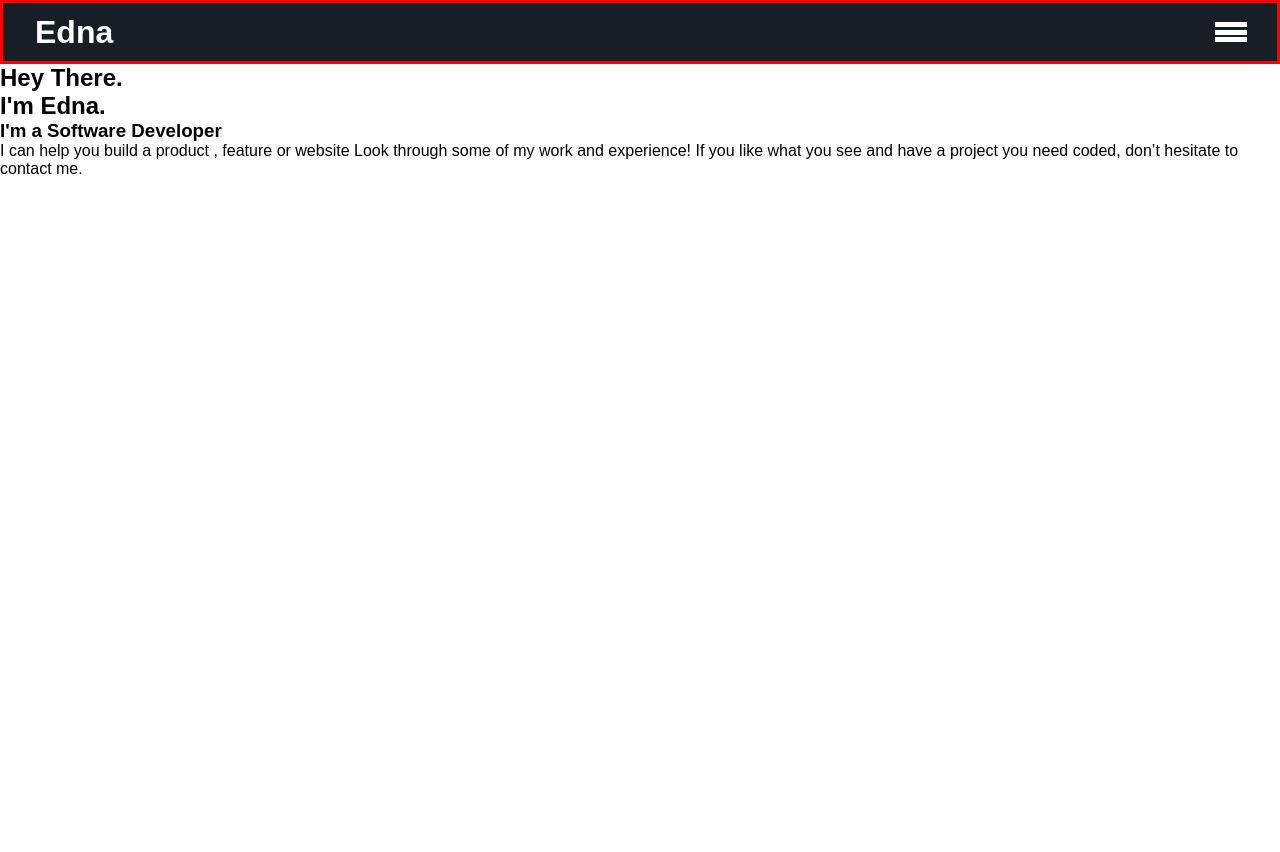
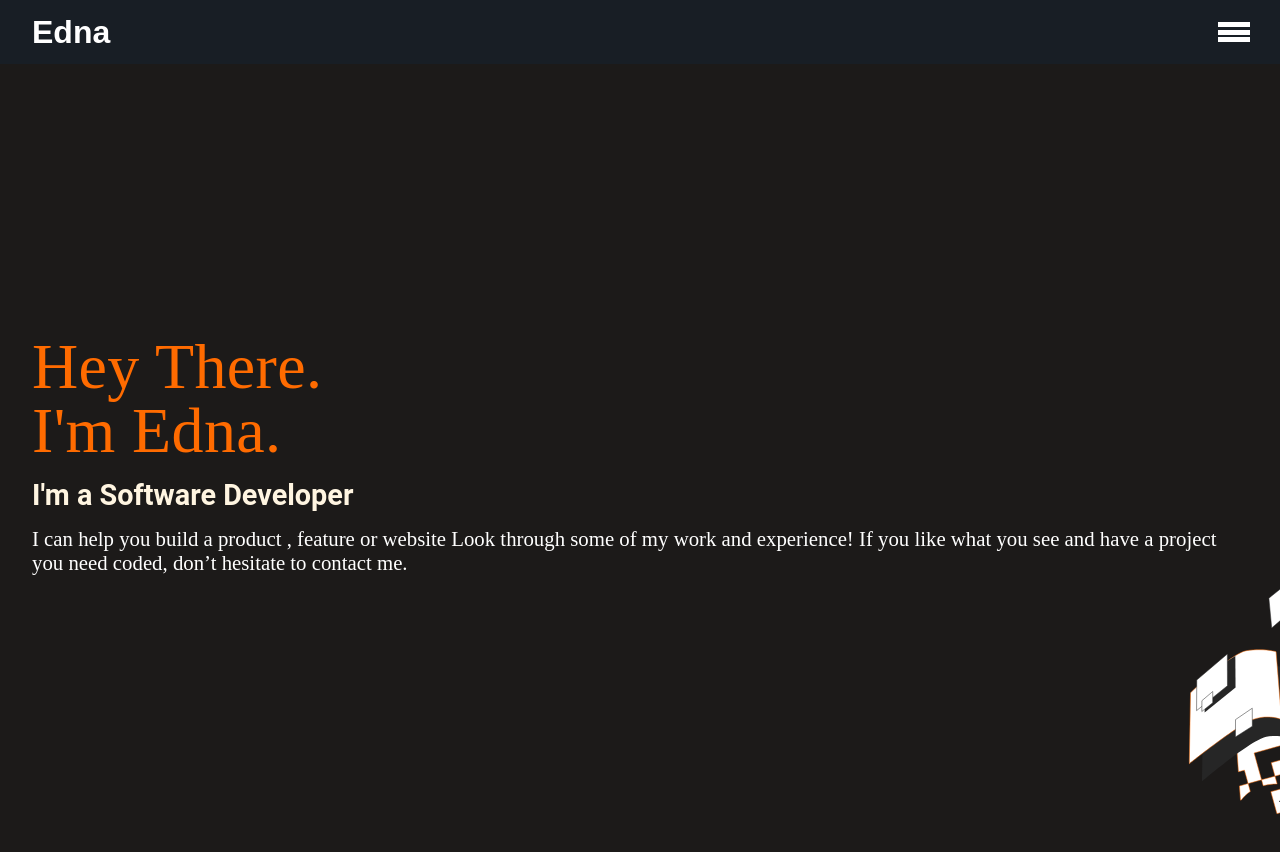
Before and after one commit to Edna-Codes/Portfolio-Project, a plain HTML site: page index.html in a window 1280 px wide. Before the commit the page ends 800 px from the top, so only its background shows below. Drawn offline with Linux system fonts and the light colour scheme.

Commit message:
Style homepage and add background image

```diff
--- a/style.css
+++ b/style.css
@@ -10,7 +10,10 @@
 body {
   font-family: Arial, Helvetica, sans-serif;
   overflow-x: hidden;
-  /* background: #1c1a19; */
+  background: #1c1a19 url(./images/Illustration.svg);
+  background-repeat: no-repeat;
+  background-position: right bottom;
+  background-size: auto;
 }
 
 .nav-header {
@@ -18,7 +21,6 @@ body {
   display: flex;
   justify-content: space-between;
   background: #181e25;
-  border: solid red;
   width: 100%;
   height: 4rem;
   color: #ffffff;
@@ -44,3 +46,70 @@ body {
   height: 5px;
   background-color: white;
 }
+
+.hero {
+  display: flex;
+  align-items: center;
+  justify-content: center;
+  text-align: start;
+  min-height: 100vh;
+}
+
+.hero-section {
+  display: flex;
+  flex-direction: column;
+  margin: 1rem;
+}
+
+.hero h1 {
+  color: #ff6b00;
+  font-size: 3.5rem;
+  padding-bottom: 1rem;
+  font-family: Crete Round;
+  font-size: 3.5rem;
+  font-weight: 400;
+  line-height: 4rem;
+  letter-spacing: 0.3700000047683716px;
+  text-align: left;
+  text-decoration-skip-ink: none;
+}
+
+.hero h3 {
+  color: #fff5e1;
+  font-size: 1.5rem;
+  padding-bottom: 1rem;
+  font-family: Roboto;
+  font-weight: 700;
+  line-height: 2rem;
+  text-align: left;
+}
+
+.hero p {
+  color: #ffffff;
+  line-height: 1.5em;
+  font-size: 1rem;
+  font-family: Poppins;
+  font-weight: 400;
+  line-height: 1.5rem;
+  text-align: left;
+  text-underline-position: from-font;
+  text-decoration-skip-ink: none;
+}
+
+@media screen and (min-width: 375px) {
+  .hero-section {
+    margin: 2rem;
+  }
+
+  .hero h1 {
+    font-size: 4rem;
+  }
+
+  .hero h3 {
+    font-size: 1.8rem;
+  }
+
+  .hero p {
+    font-size: 1.3rem;
+  }
+}
```
Also changed, not shown: images/Illustration.svg (added).
